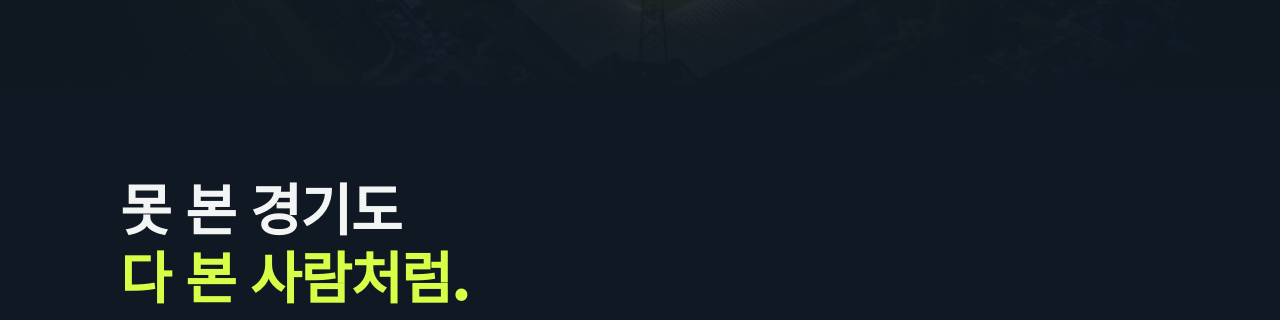
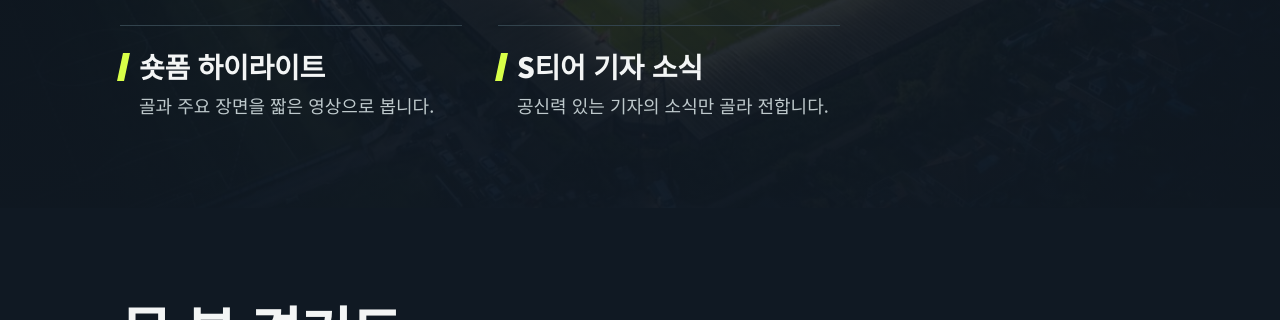
Before and after one commit to Sangwoo-97/postxi, a plain HTML site: page index.html in a window 1280 px wide. Shown: the part 868-1188 px from the top of the page. Drawn offline with Linux system fonts and the light colour scheme.

Commit message:
숏폼 하이라이트와 S티어 기자 소식 추가

```diff
--- a/index.html
+++ b/index.html
@@ -116,6 +116,7 @@
     .block { padding: 88px 0; }
     .asks { display: grid; grid-template-columns: repeat(3, 1fr); gap: 36px; border-top: 0; }
     .asks li { padding: 22px 0 0; border-top: 1px solid var(--line); border-bottom: 0; }
+    .asks.two { grid-template-columns: repeat(2, 1fr); max-width: 720px; }
   }
 </style>
 </head>
@@ -143,6 +144,10 @@
     <div class="wrap">
       <h2 class="block-title">새벽 경기,<br>일어나서 한눈에 확인하세요.</h2>
       <p class="block-sub">새벽에 어떤 이슈가 있었는지 핵심만 정리해 드립니다.</p>
+      <ul class="asks two">
+        <li><h3>숏폼 하이라이트</h3><p>골과 주요 장면을 짧은 영상으로 봅니다.</p></li>
+        <li><h3>S티어 기자 소식</h3><p>공신력 있는 기자의 소식만 골라 전합니다.</p></li>
+      </ul>
     </div>
   </section>
 
```
